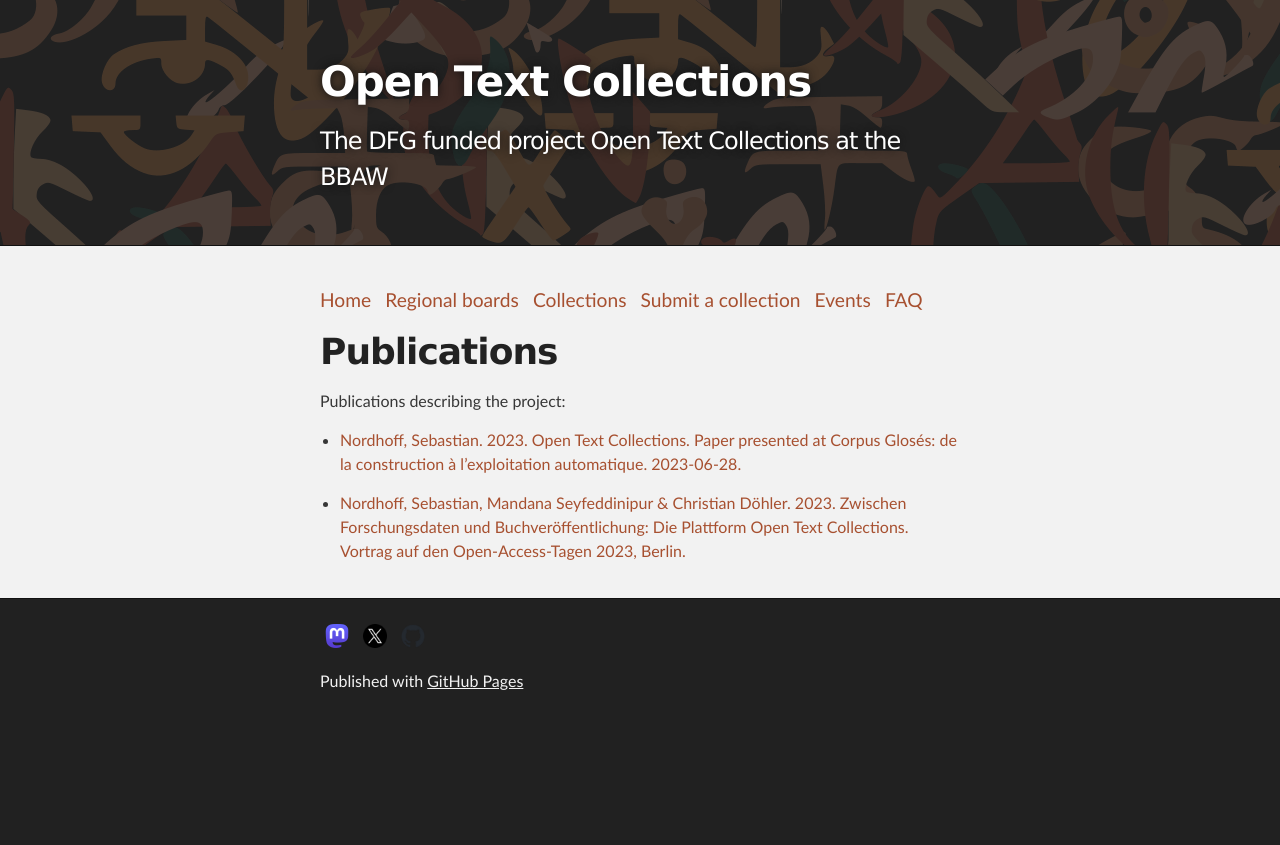
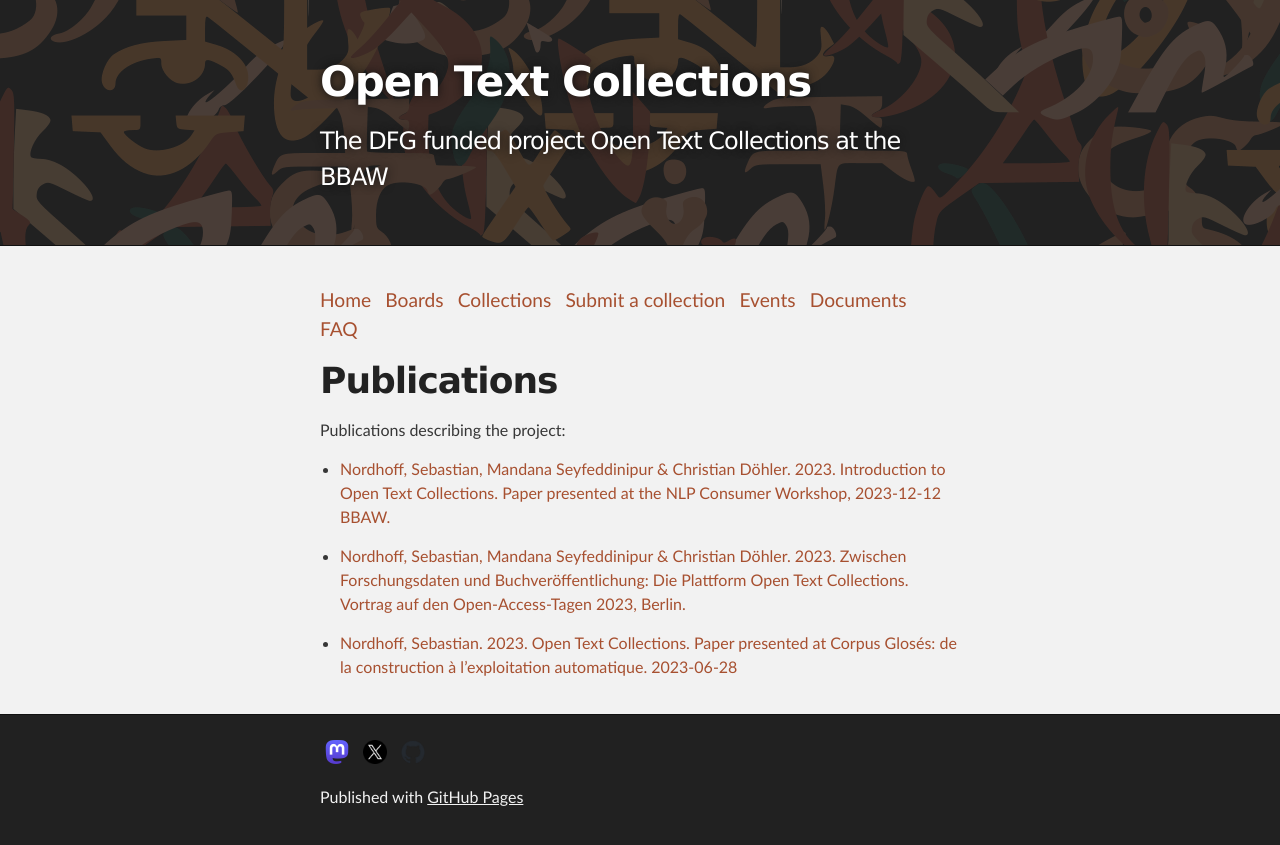
Before and after one commit to OpenTextCollections/opentextcollections.github.io, a Jekyll site: the page built from publications.md, in a window 1280 px wide. Shown: the top 845 px of the page. Built offline with Jekyll 4.4.1, drawn with Linux system fonts in a browser that asks for light colours.

Commit message:
add page about docs; add pdfs

```diff
--- a/_layouts/default.html
+++ b/_layouts/default.html
@@ -38,12 +38,12 @@
       <section id="main_content" class="inner">
     <div id="tabs">
       <div><a href="/index">Home</div>
-      <div><a href="/regionalboards">Regional boards</a></div>
+      <div><a href="/regionalboards">Boards</a></div>
       <div><a href="/collections">Collections</a></div>
 <!--       <div><a href="/tools">Tools</a></div> -->
-<!--      <div><a href="/publications">Publications</a></div>-->
       <div><a href="/submit">Submit a collection</a></div>
       <div><a href="/events">Events</a></div>
+     <div><a href="/publications">Documents</a></div>
       <div><a href="/faq">FAQ</a></div>
     </div>
         {{ content }}
--- a/publications.md
+++ b/publications.md
@@ -6,7 +6,9 @@ layout: default
 
 Publications describing the project:
 
-- [Nordhoff, Sebastian. 2023.  Open Text Collections. Paper presented at Corpus Glosés: de la construction à l’exploitation automatique. 2023-06-28.](./Nordhoff2023Paris.pdf)
+- [Nordhoff, Sebastian, Mandana Seyfeddinipur & Christian Döhler. 2023. Introduction to Open Text Collections. Paper presented at the NLP Consumer Workshop, 2023-12-12 BBAW.](/publications/20231212NordhoffEtAlConsumerWorkshop.pdf)
+
+- [Nordhoff, Sebastian, Mandana Seyfeddinipur & Christian Döhler. 2023. Zwischen Forschungsdaten und Buchveröffentlichung: Die Plattform Open Text Collections. Vortrag auf den Open-Access-Tagen 2023, Berlin.](/publications/2023OATage_NordhoffEtAl.pdf)
 
 
-- [Nordhoff, Sebastian, Mandana Seyfeddinipur & Christian Döhler. 2023. Zwischen Forschungsdaten und Buchveröffentlichung: Die Plattform Open Text Collections. Vortrag auf den Open-Access-Tagen 2023, Berlin.](./2023OATage_NordhoffEtAl.pdf)
+- [Nordhoff, Sebastian. 2023.  Open Text Collections. Paper presented at Corpus Glosés: de la construction à l’exploitation automatique. 2023-06-28](/publications/Nordhoff2023Paris.pdf)
```
Also changed, not shown: events.md (+1 -0 lines), 3 other files.
